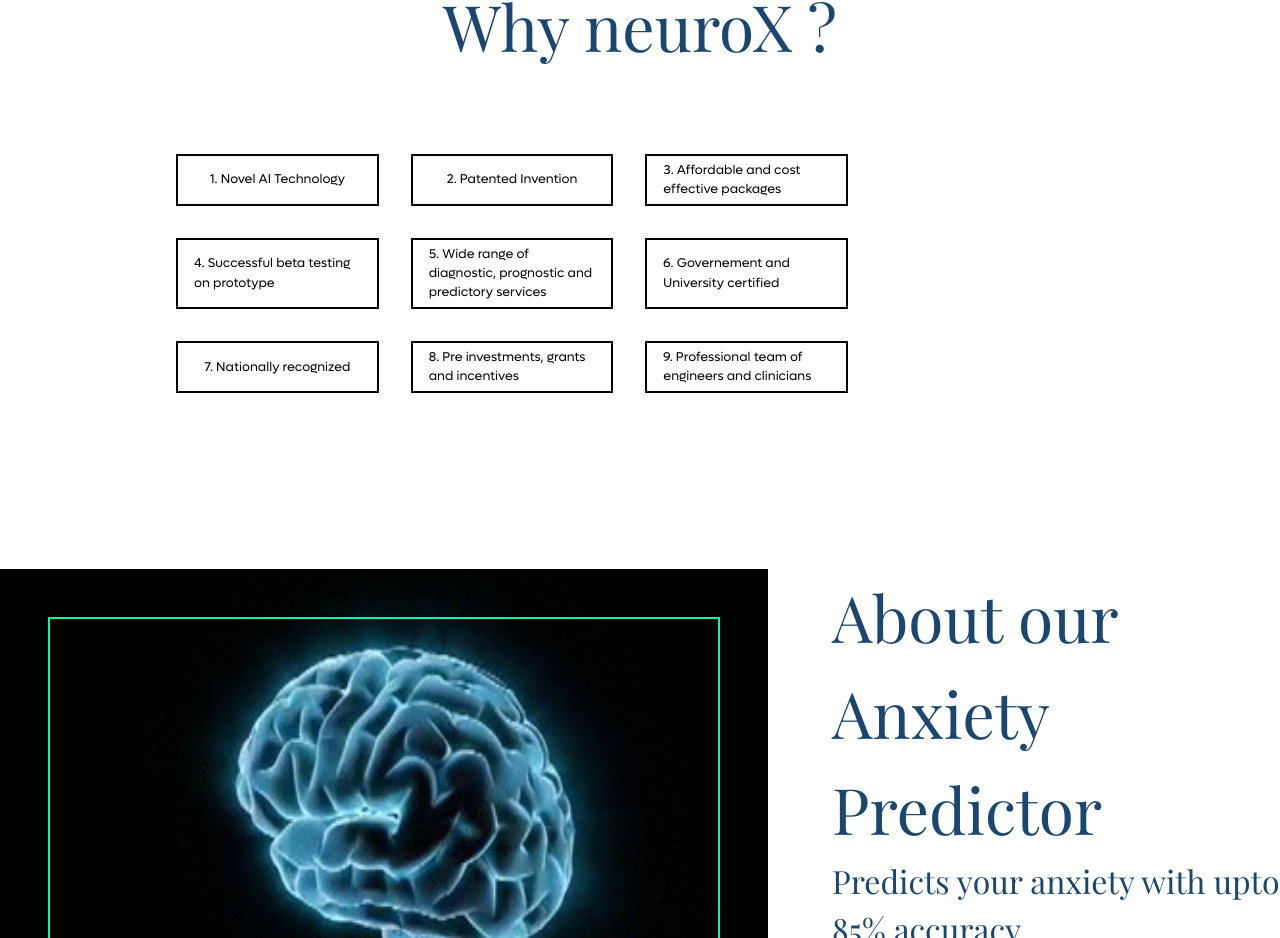
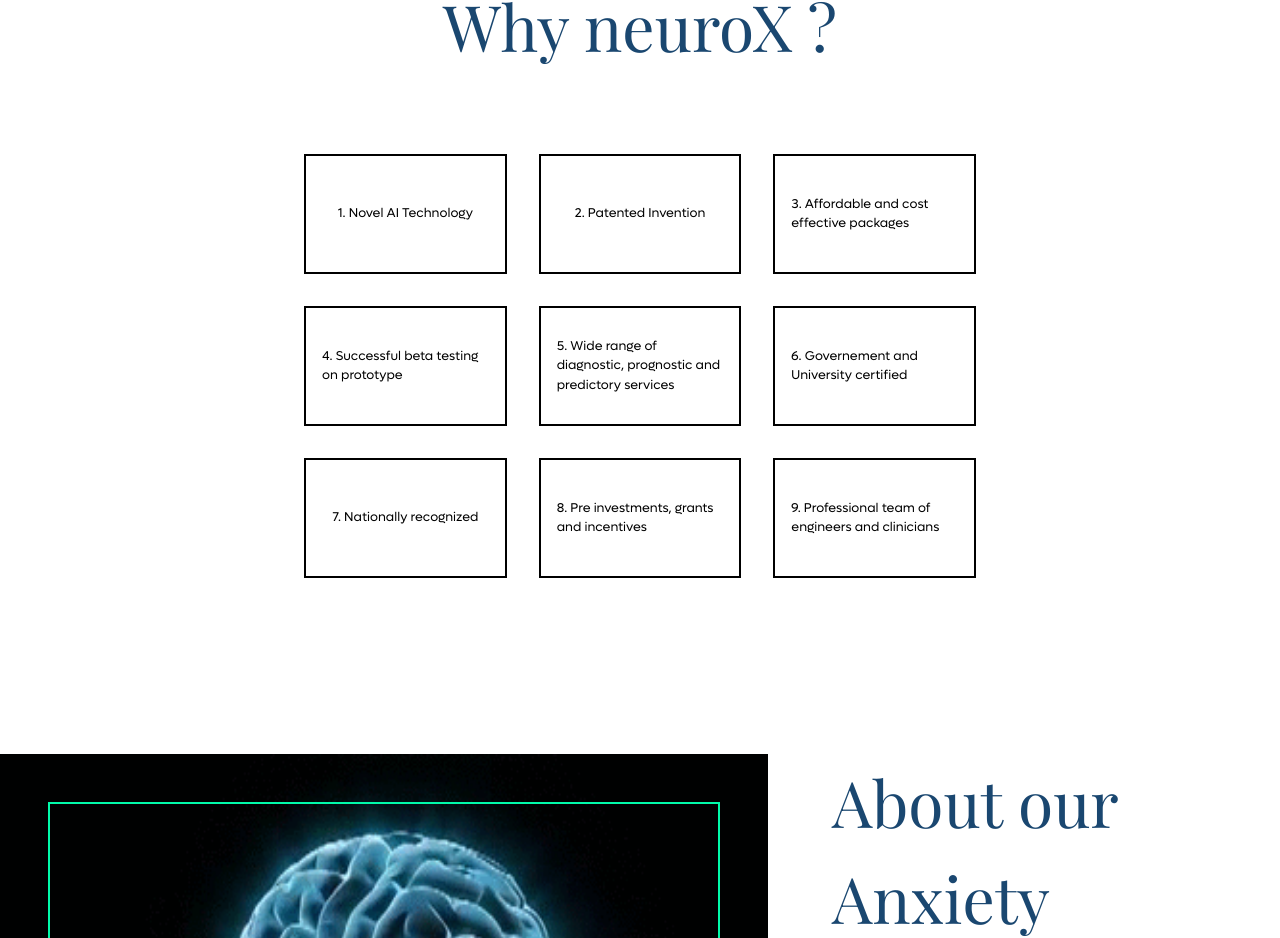
Before and after one commit to Jimtyagi/NeuroX, a React (Create React App) app: page / in a window 1280 px wide. Shown: the part 1842-2780 px from the top of the page. Built offline with nearby package versions, Linux system fonts and the light colour scheme.

Commit message:
Solved spacing issue on homepage

```diff
--- a/src/components/home/WhyBox.jsx
+++ b/src/components/home/WhyBox.jsx
@@ -23,7 +23,9 @@
     borderRightWidth: '2px',
     padding: '0.3em 1em',
     margin: '1em 1em',
-    width: '40vw',
+    width: '100vw',
+    height:'15vh',
+
   },
   title: {
     fontSize: '0.8em',
--- a/src/components/home/WhyUs.jsx
+++ b/src/components/home/WhyUs.jsx
@@ -7,6 +7,10 @@
   return (
     <div style={styles.container}>
       <span style={styles.title}>Why neuroX ?</span>
+      <div style={{justifyContent: 'center',
+              alignItems: 'center',
+              display: 'flex',
+              flexDirection: 'column',}}>
         <div style={styles.innerContainer}>
 
         <WhyBox title="1. Novel AI Technology " />
@@ -23,7 +27,7 @@
         <WhyBox title="8. Pre investments, grants and incentives"/ >
         <WhyBox title="9. Professional team of engineers and clinicians"/ >
         </div>
-
+        </div>
       <div style={{ ...styles.bottomContainer, position: 'relative' }}>
         <div style={{ marginRight: '2em', position: 'relative' }}>
           <div style={styles.absoluteGreenborder}></div>
```
